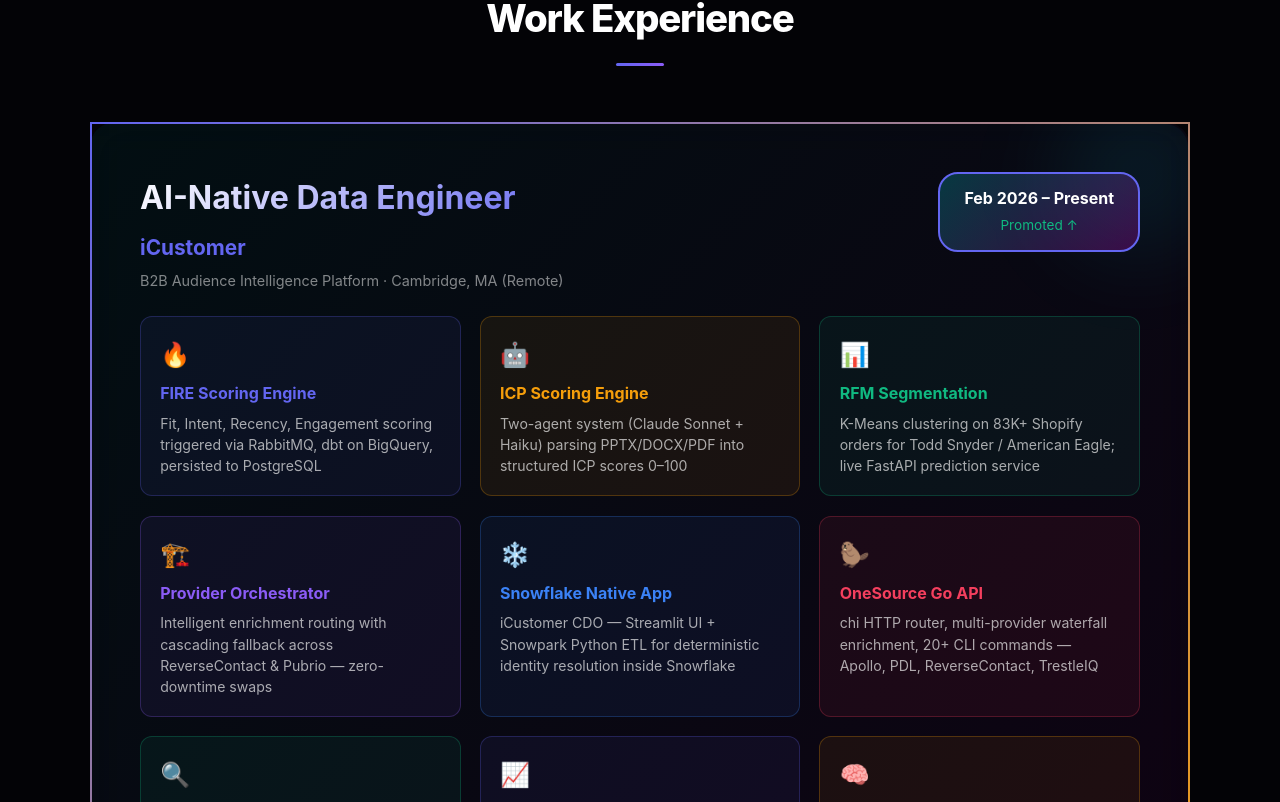
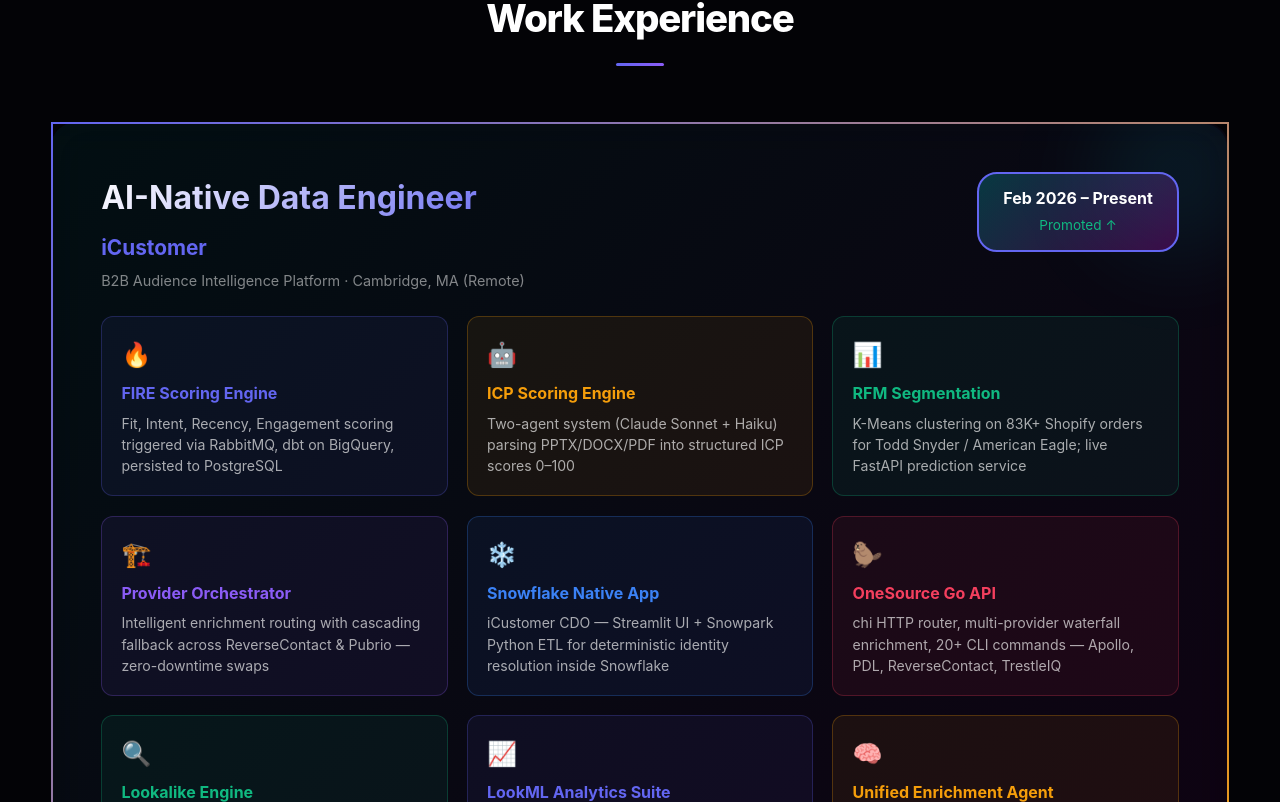
Before and after one commit to Jeeva-V-2003/portfolio-react, a React (Vite) app: page / in a window 1280 px wide. Shown: the part 1338-2140 px from the top of the page. Built offline with nearby package versions, Linux system fonts and the light colour scheme.

Commit message:
fix: work experience full width, no centre constraint

```diff
--- a/src/App.jsx
+++ b/src/App.jsx
@@ -216,7 +216,7 @@
       <section id="experience" style={{ background: 'rgba(0, 0, 0, 0.3)' }}>
         <motion.h2 className="section-title" {...fadeIn}>Work Experience</motion.h2>
         <motion.div
-          style={{ maxWidth: '1100px', margin: '0 auto', display: 'flex', flexDirection: 'column', gap: '2.5rem' }}
+          style={{ width: '100%', display: 'flex', flexDirection: 'column', gap: '2.5rem' }}
           variants={staggerContainer}
           initial="initial"
           whileInView="animate"
```
